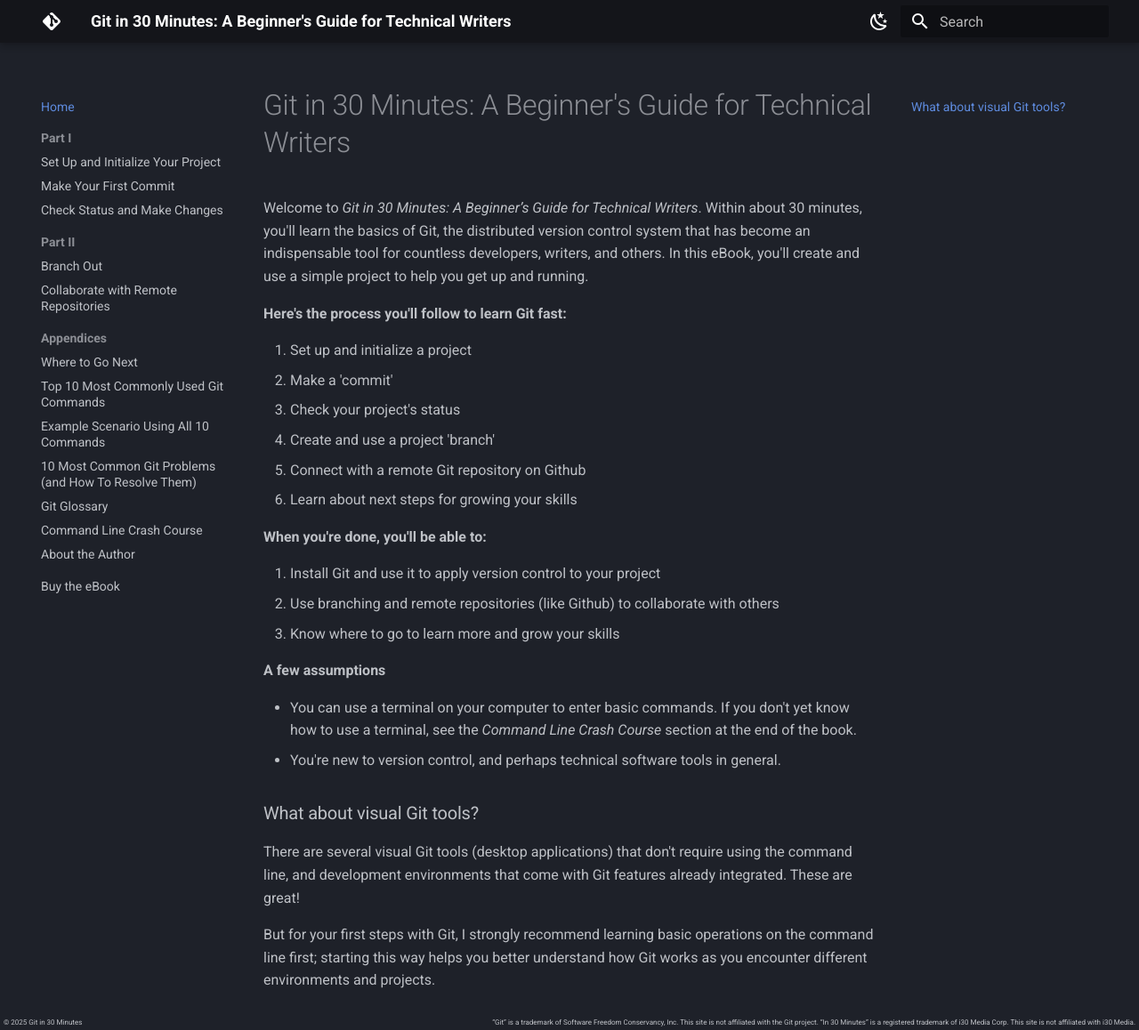
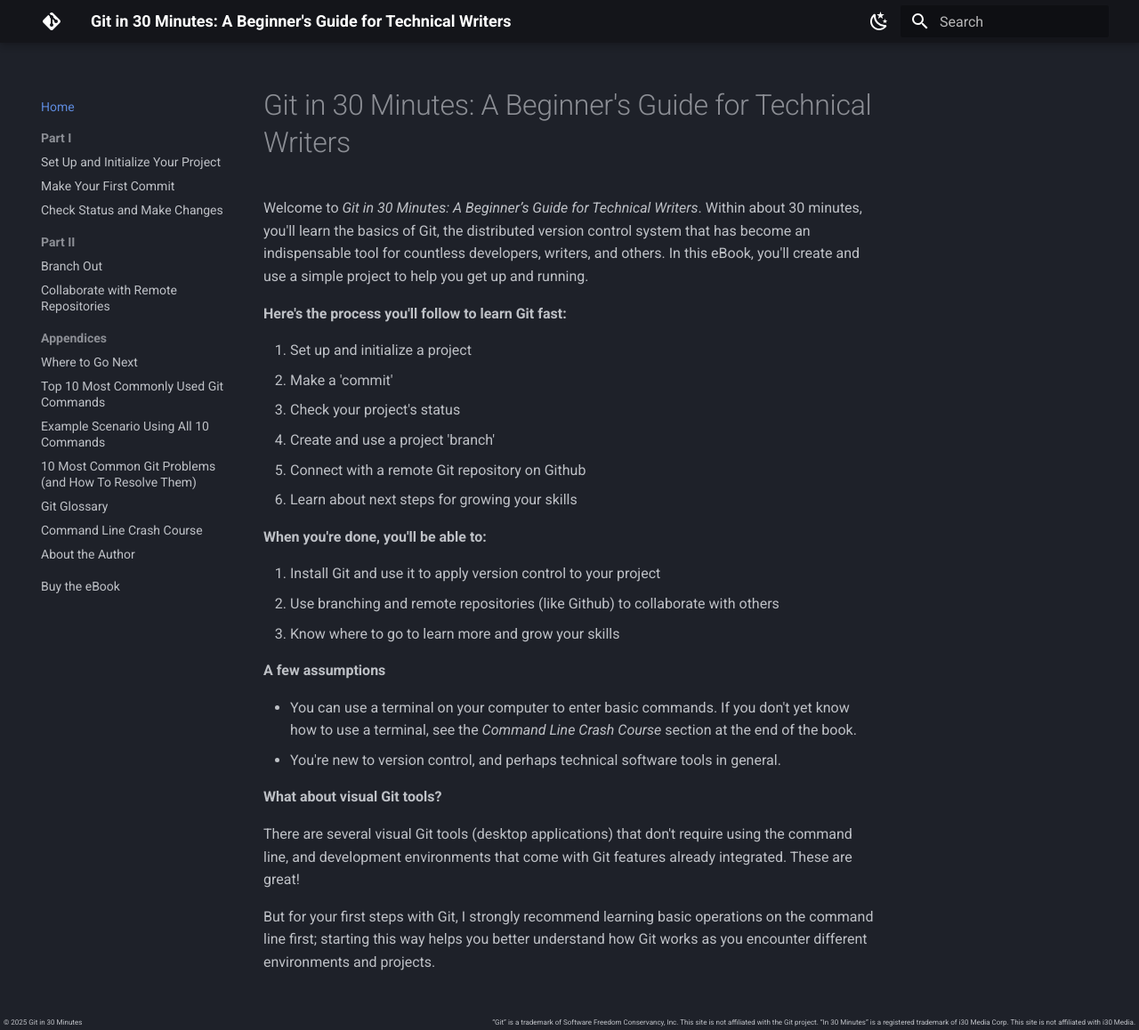
Before and after one commit to thinkhuman/git30minutes, an MkDocs documentation site: the page built from docs/index.md, in a window 1280 px wide and 1158 px high. Shown: the whole window at 89% size. Built offline with MkDocs 1.6.1 and Material for MkDocs 9.7.7, drawn with Linux system fonts in a browser that asks for light colours.

Commit message:
Fix header display in index.md

```diff
--- a/docs/index.md
+++ b/docs/index.md
@@ -22,7 +22,8 @@ Welcome to _Git in 30 Minutes: A Beginner’s Guide for Technical Writers_. With
 * You can use a terminal on your computer to enter basic commands. If you don't yet know how to use a terminal, see the _Command Line Crash Course_ section at the end of the book.
 * You're new to version control, and perhaps technical software tools in general.
 
-### What about visual Git tools?
+**What about visual Git tools?**
+
 There are several visual Git tools (desktop applications) that don't require using the command line, and development environments that come with Git features already integrated. These are great!
 
 But for your first steps with Git, I strongly recommend learning basic operations on the command line first; starting this way helps you better understand how Git works as you encounter different environments and projects.
```
